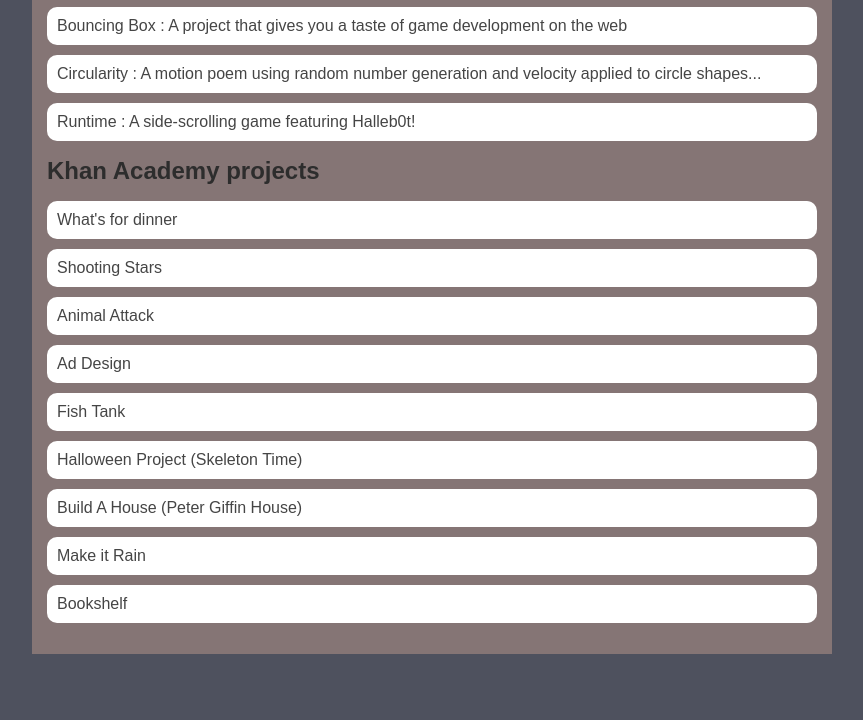
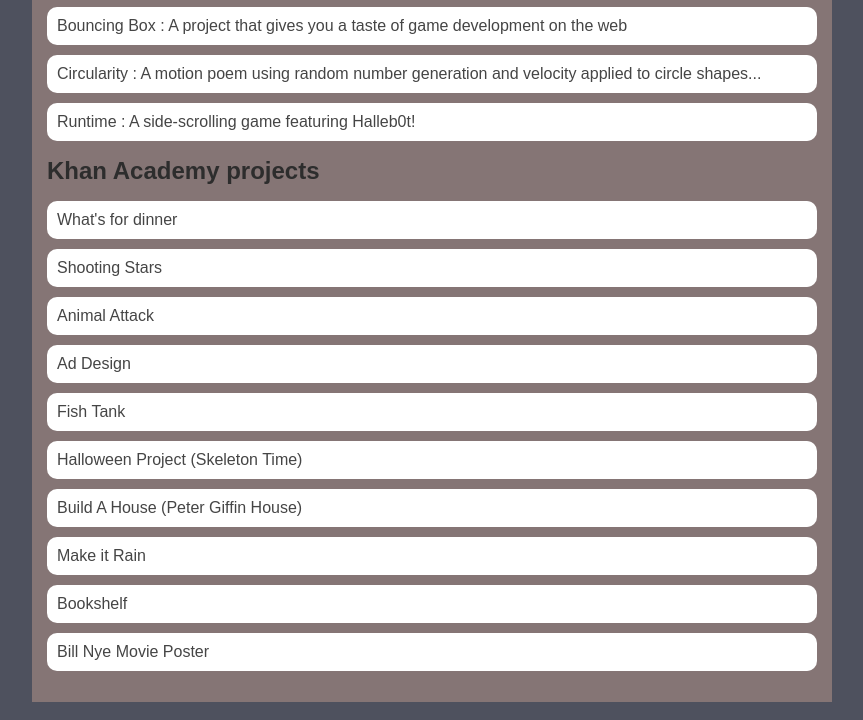
Before and after one commit to dashelstroud/dashelstroud.github.io, a plain HTML site: page portfolio.html in a window 1280 px wide. Shown: the part 197-917 px from the top of the page, without its empty margins (208-1071 px from the left). Before the commit the page ends 869 px from the top, so only its background shows below. Drawn offline with Linux system fonts and the light colour scheme.

Commit message:
added bil nye

```diff
--- a/portfolio.html
+++ b/portfolio.html
@@ -39,6 +39,7 @@
                         <li> <a href = "https://www.khanacademy.org/computer-programming/peter-griffin-house/5794109241081856">Build A House (Peter Giffin House)</a></li>
                         <li> <a href = "https://www.khanacademy.org/computer-programming/realistic-recreation-of-the-events-of-april-10th/6378107994554368">Make it Rain</a></li>
                         <li> <a href = "https://www.khanacademy.org/computer-programming/spin-off-of-project-bookshelf/6100591669067776">Bookshelf</a></li>
+                        <li> <a href = "https://www.khanacademy.org/computer-programming/the-bill-nye-movie-is-finally-coming-out/4602895751888896">Bill Nye Movie Poster</a></li>
                    </ul>
                  </div>
 
```
